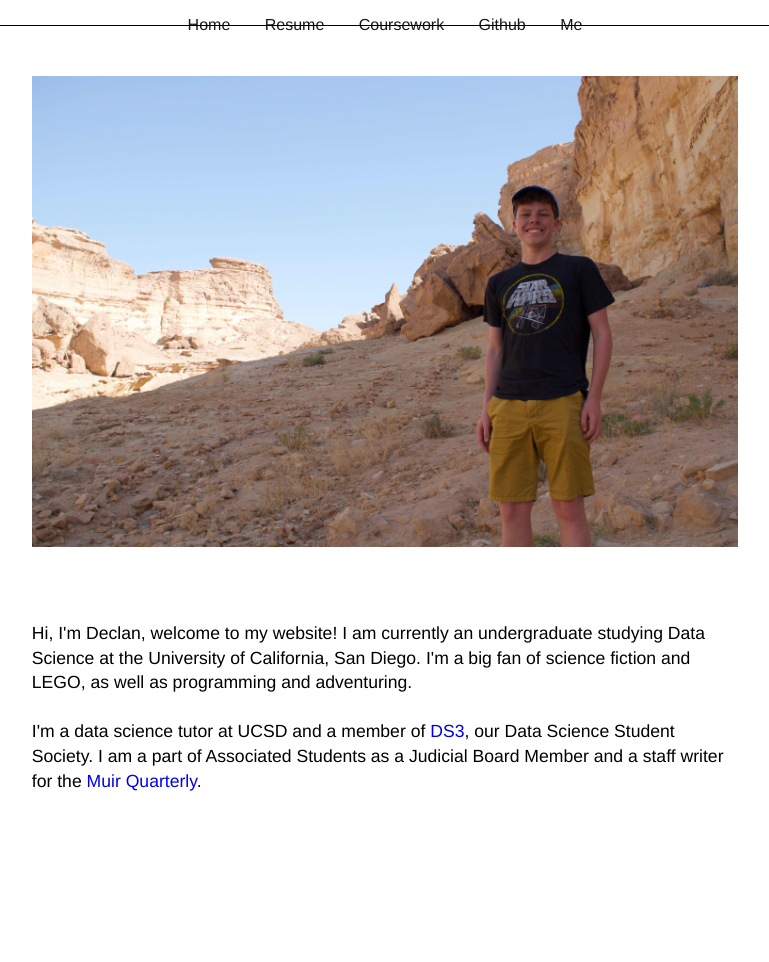
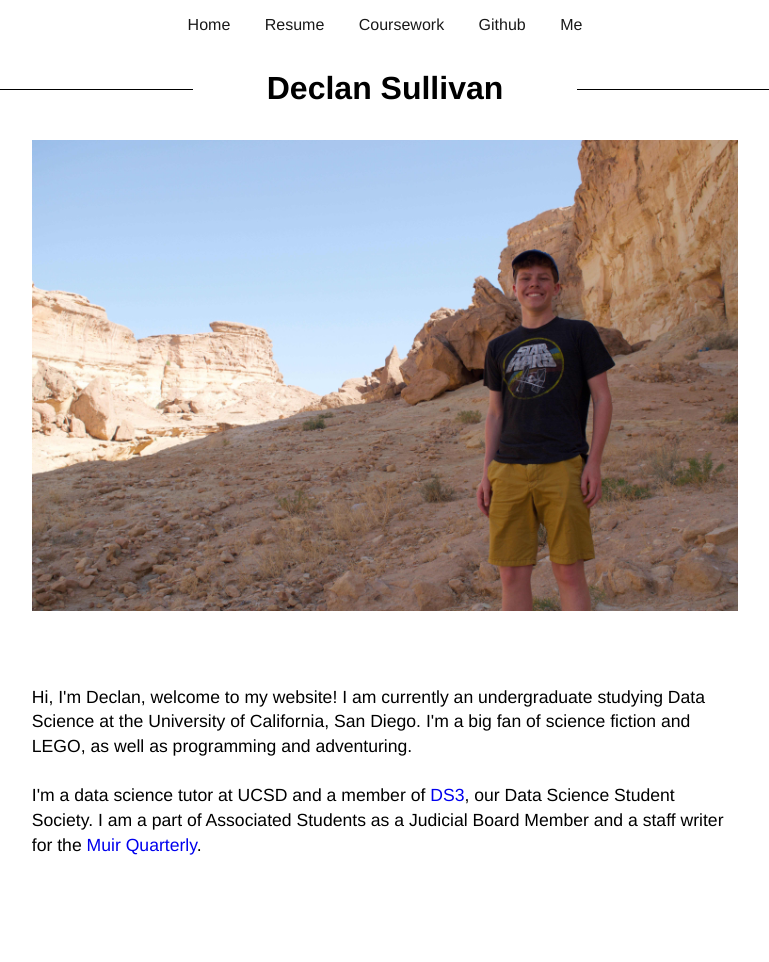
Before and after one commit to declansullivan/static-html-site, a Jekyll site: the page built from index.html, in a window 1280 px wide. Shown: the whole page, without its empty margins (255-1024 px from the left). Built offline with Jekyll 4.4.1, drawn with Linux system fonts in a browser that asks for light colours; before the commit the page ends 900 px from its top, so only the background shows below that.

Commit message:
Update default.html

```diff
--- a/_layouts/default.html
+++ b/_layouts/default.html
@@ -19,6 +19,17 @@
   </nav>
 </header>
 
-<div class="container">{{ content }}</div>
+<body>
+  <div class="container">
+
+    <div class="heading">
+      <h1>{{ page.title }}</h1>
+    </div>
+
+    {{ content }}
+
+  </div>
+
+</body>
 
 </html>
```
